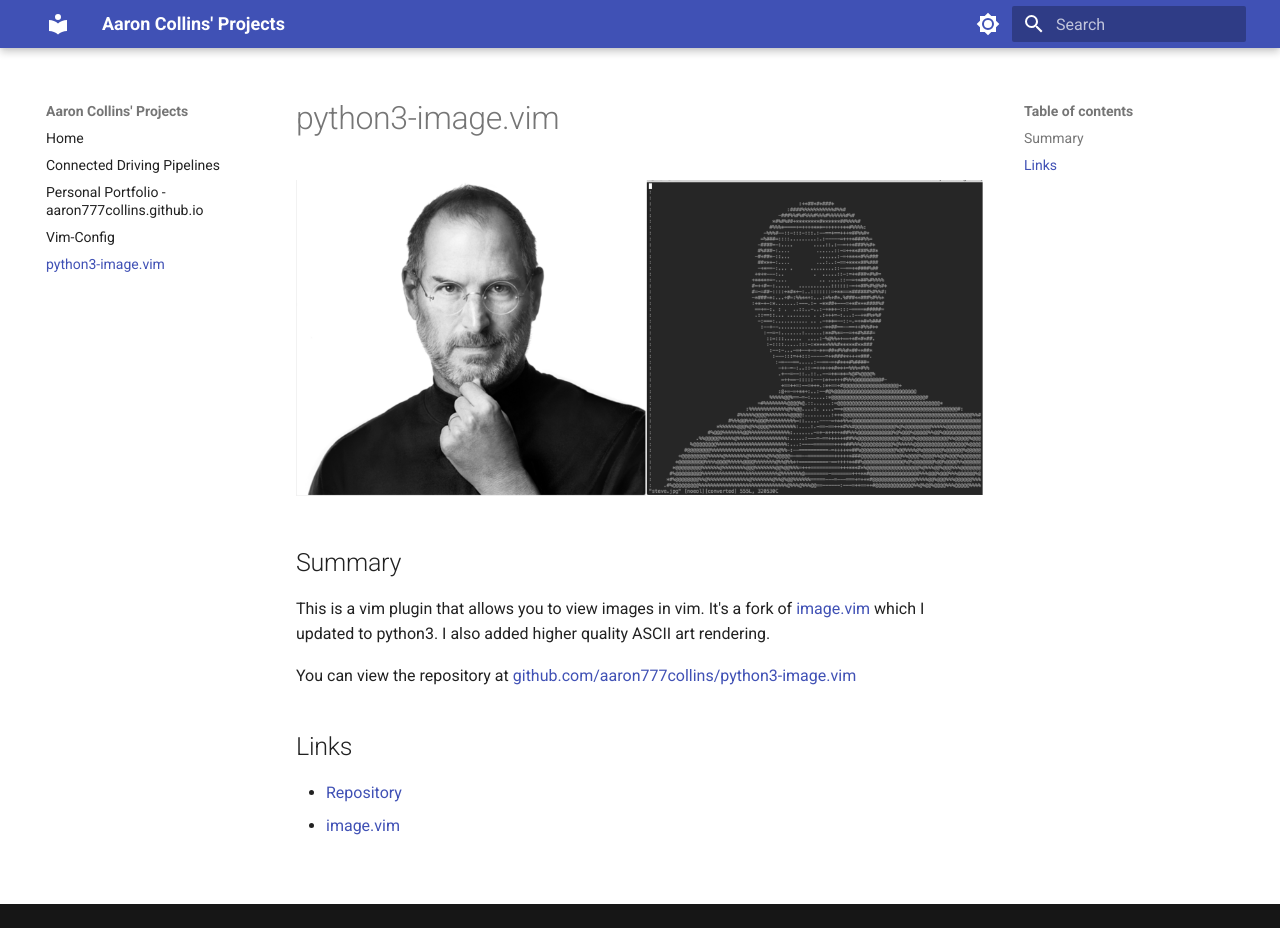
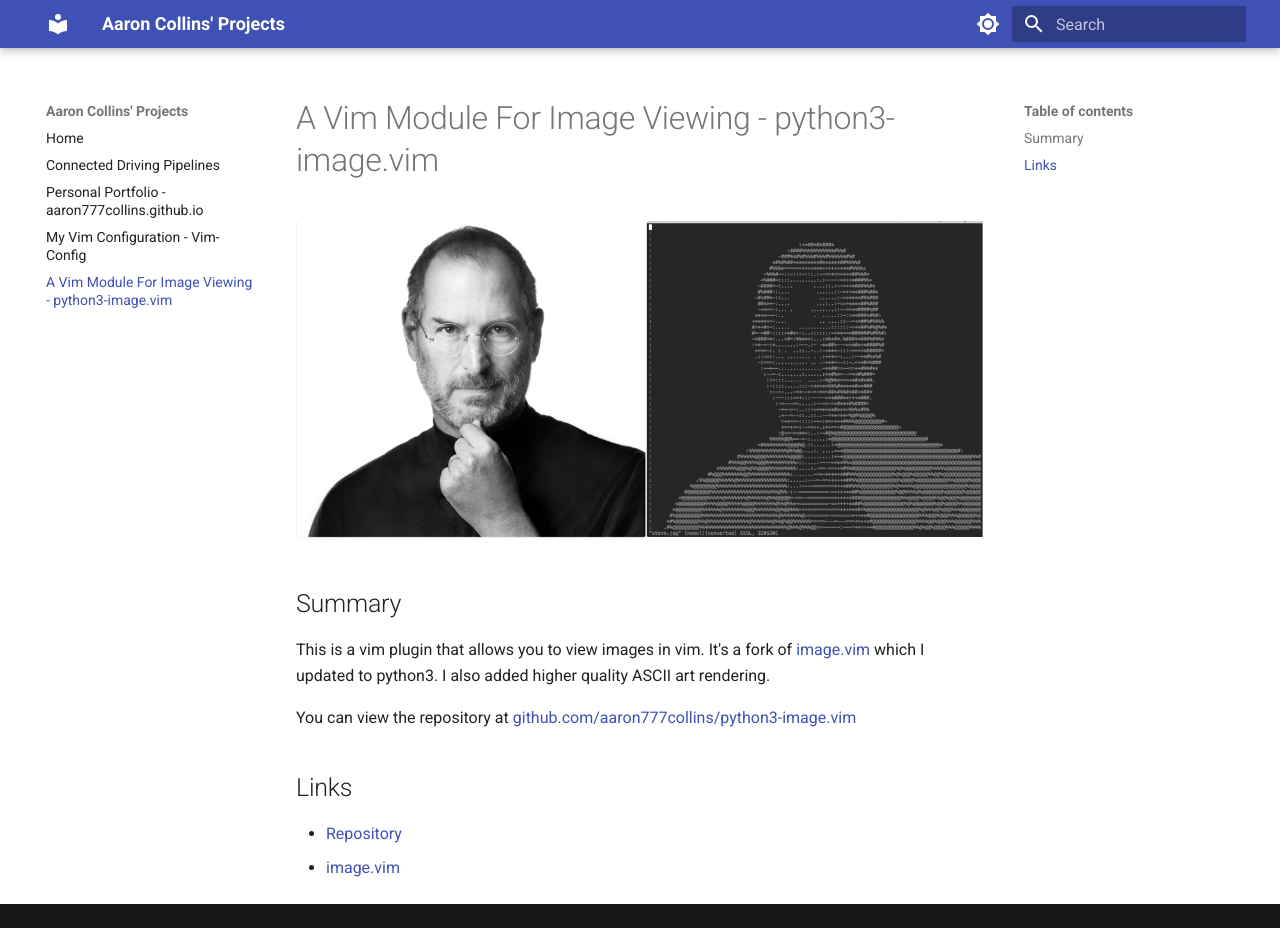
Before and after one commit to aaron777collins/projects, an MkDocs documentation site: the page built from docs/python3-image.vim.md, in a window 1280 px wide and 928 px high. Built offline with MkDocs 1.6.1 and Material for MkDocs 9.7.7, drawn with Linux system fonts in a browser that asks for light colours.

Commit message:
fixed the naming for some projects to include a short alias

```diff
--- a/docs/VimConfig.md
+++ b/docs/VimConfig.md
@@ -1,4 +1,4 @@
-# Vim-Config
+# My Vim Configuration - Vim-Config
 ## Summary
 This repository contains my vim configuration files. It's a work in progress because I'm still learning how to use vim. I'm using [Vim-Plug](https://github.com/junegunn/vim-plug)
 and [Vundle](https://github.com/VundleVim/Vundle.vim).
--- a/docs/python3-image.vim.md
+++ b/docs/python3-image.vim.md
@@ -1,4 +1,4 @@
-# python3-image.vim
+# A Vim Module For Image Viewing - python3-image.vim
 
 ![A Picture Rendered As ASCII](images/image.vim.jpg)
 
```
